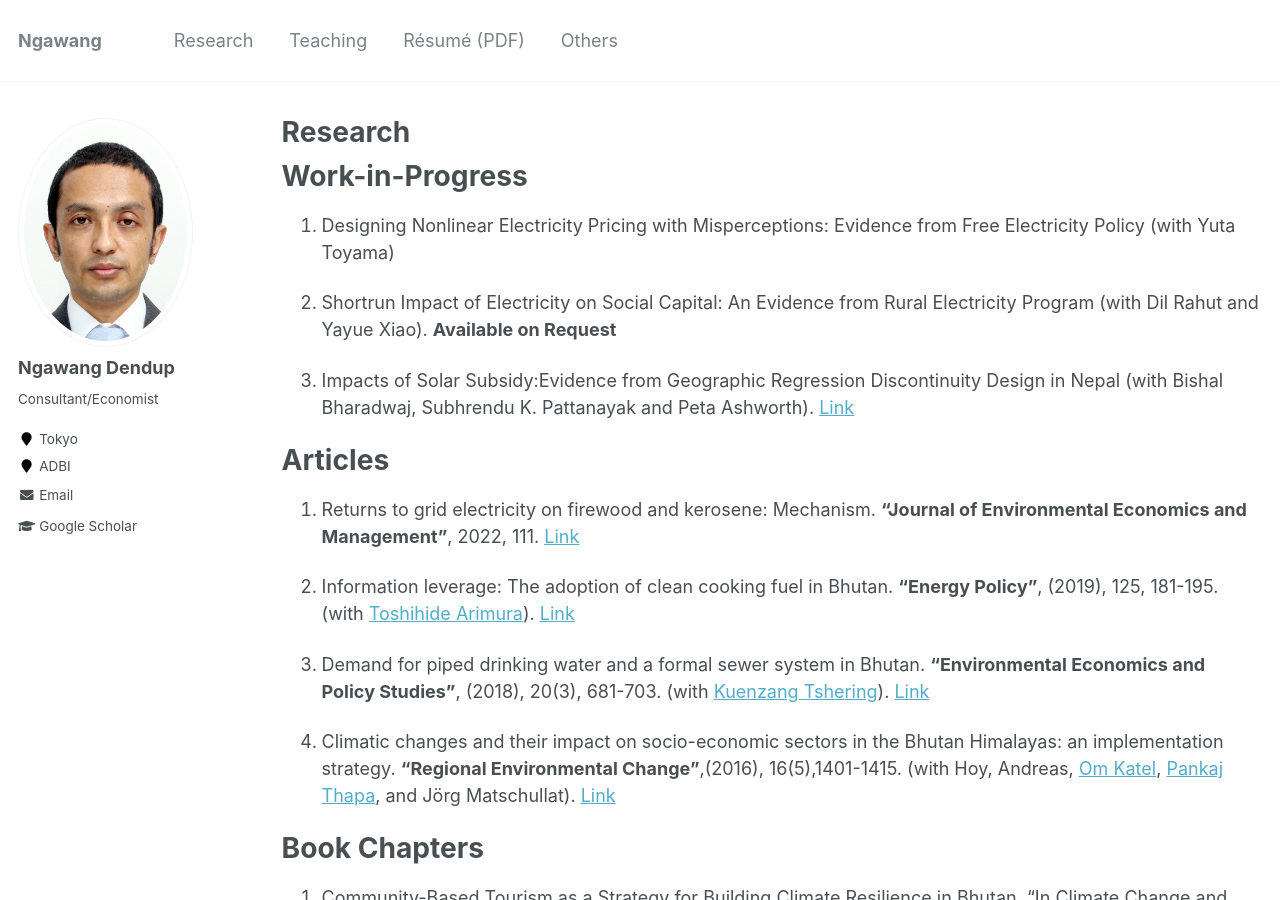
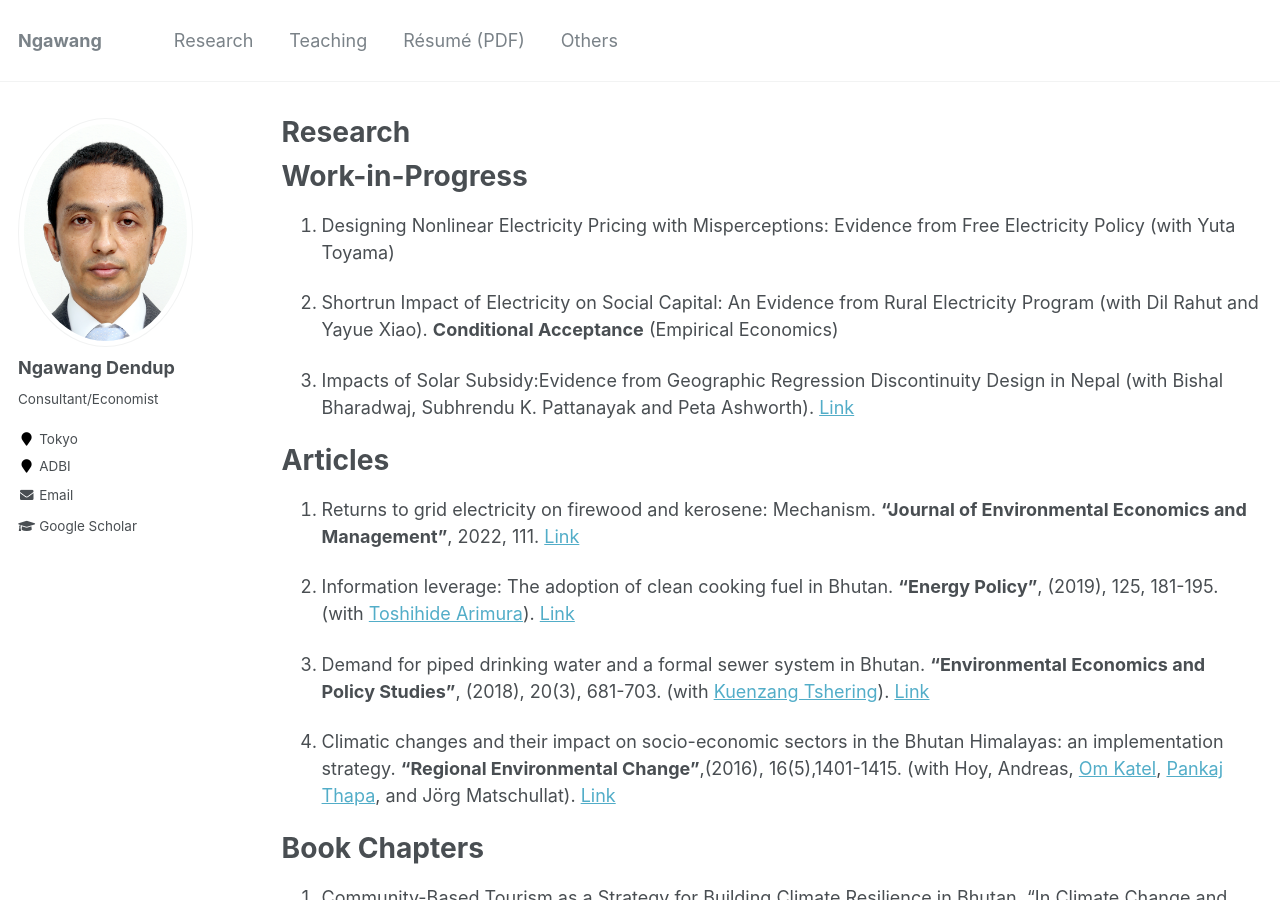
Before and after one commit to NgawangDendup/ngawangdendup.github.io, a Jekyll site: the page built from _pages/research.md, in a window 1280 px wide and 900 px high. Built offline with Jekyll 4.4.1, drawn with Linux system fonts in a browser that asks for light colours.

Commit message:
ee updated

```diff
--- a/_pages/research.md
+++ b/_pages/research.md
@@ -11,7 +11,7 @@ Work-in-Progress
 ================
 1.  Designing Nonlinear Electricity Pricing with Misperceptions: Evidence from Free Electricity Policy (with Yuta Toyama)
 
-1. Shortrun Impact of Electricity on Social Capital: An Evidence from Rural Electricity Program (with Dil Rahut and Yayue Xiao). **Available on Request**
+1. Shortrun Impact of Electricity on Social Capital: An Evidence from Rural Electricity Program (with Dil Rahut and Yayue Xiao). **Conditional Acceptance** (Empirical Economics)
 
 1. Impacts of Solar Subsidy:Evidence from Geographic Regression Discontinuity Design in Nepal (with Bishal Bharadwaj, Subhrendu K. Pattanayak and Peta Ashworth). [Link](https://papers.ssrn.com/sol3/papers.cfm?abstract_id=3916331)
 
```
